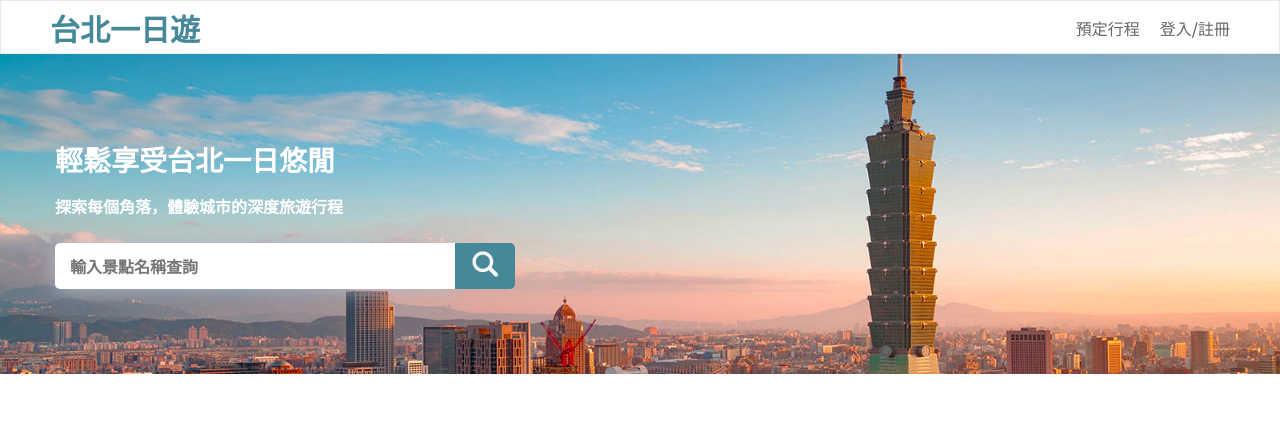
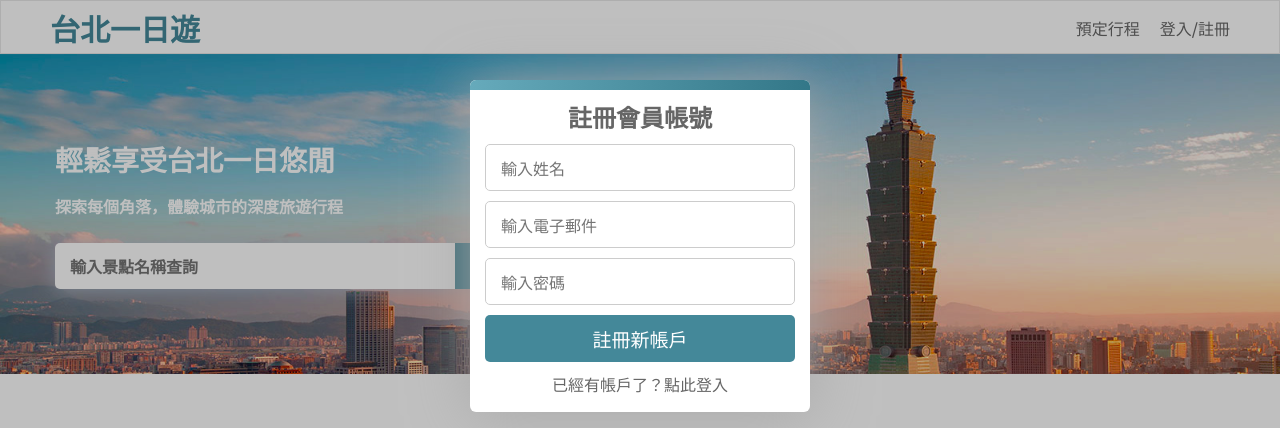
Before and after one commit to Rickyzie/taipei-day-trip, a Flask app: page / in a window 1280 px wide. Shown: the top 428 px of the page. Run offline with Flask 2, Linux system fonts and the light colour scheme; data comes from the database, SQL or seed files in the repository.

Commit message:
add Login and Singup Modal

```diff
--- a/static/styles/attraction.css
+++ b/static/styles/attraction.css
@@ -2,7 +2,7 @@
     top: 0px;
     display: flex;
     position: fixed;
-    z-index: 9999;
+    z-index: 9;
     background-color: var(--ADDITIONAL_COLOR_WHITE);
     justify-content: space-between;
     font-size: 20px;
--- a/static/styles/global.css
+++ b/static/styles/global.css
@@ -11,6 +11,8 @@
     --COPYRIGHT_BACKGROUND: #757575;
     --WHITE_BACKGROUND: #FFFFFF;
     --TITLE_BACKGROUND: rgba(0, 0, 0, .6);
+    --BLACK: #000000;
+    --GRAY_500: #CCCCCC;
 }
 
 * {
@@ -29,3 +31,138 @@ body {
 a {
     text-decoration:none;
 }
+
+.blackCover {
+    z-index: 99;
+    position: fixed;
+    width: 100%;
+    height: 100%;
+    background: var(--BLACK);
+    opacity: 0.25;
+    top: 0;
+}
+
+.TopBorder {
+    position: absolute;
+    top:0;
+    left: 0;
+    background: linear-gradient(270deg, #337788 0%, #66AABB 100%);
+    width: 100%;
+    height: 10px;
+}
+
+.LoginModal {
+    overflow: hidden;
+    z-index: 999;
+    top: 80px;
+    left: 50%;
+    transform: translateX(-50%);
+    position: fixed;
+    display: flex;
+    flex-direction: column;
+    align-items: center;
+    width: 340px;
+    height: 275px;
+    background: var(--WHITE_BACKGROUND);
+    box-shadow: 0px 4px 60px #AAAAAA;
+    border-radius: 6px;
+    padding: 25px 15px 15px 15px;
+
+}
+
+.LoginTitle {
+    font-weight: 700;
+    font-size: 24px;
+    line-height: 24px;
+    color: var(--SECONDARY_COLOR_GRAY_70);
+    margin-bottom: 15px;
+}
+
+.LoginInput {
+    width: 310px;
+    height: 47px;
+    background: var(--ADDITIONAL_COLOR_WHITE);
+    border: 1px solid var(--GRAY_500);
+    border-radius: 5px;
+    font-weight: 500;
+    font-size: 16px;
+    color: var(--GRAY_700);
+    padding: 15px;
+    margin-bottom: 10px;
+}
+
+.LoginFormButton {
+    width: 310px;
+    height: 47px;
+    background: var(--PRIMARY_COLOR);
+    border-radius: 5px;
+    font-weight: 400;
+    font-size: 19px;
+    color: var(--ADDITIONAL_COLOR_WHITE);
+    border: none;
+    margin-bottom: 10px;
+}
+
+.LoginModalSignup{
+    font-weight: 500;
+    font-size: 16px;
+    color: var(--SECONDARY_COLOR_GRAY_70);
+}
+
+.SignupModal {
+    overflow: hidden;
+    z-index: 999;
+    top: 80px;
+    left: 50%;
+    transform: translateX(-50%);
+    position: fixed;
+    display: flex;
+    flex-direction: column;
+    align-items: center;
+    width: 340px;
+    height: 332px;
+    background: var(--WHITE_BACKGROUND);
+    box-shadow: 0px 4px 60px #AAAAAA;
+    border-radius: 6px;
+    padding: 25px 15px 15px 15px;
+
+}
+
+.SignupTitle {
+    font-weight: 700;
+    font-size: 24px;
+    line-height: 24px;
+    color: var(--SECONDARY_COLOR_GRAY_70);
+    margin-bottom: 15px;
+}
+
+.SignupInput {
+    width: 310px;
+    height: 47px;
+    background: var(--ADDITIONAL_COLOR_WHITE);
+    border: 1px solid var(--GRAY_500);
+    border-radius: 5px;
+    font-weight: 500;
+    font-size: 16px;
+    color: var(--GRAY_700);
+    padding: 15px;
+    margin-bottom: 10px;
+}
+
+.SignupFormButton {
+    width: 310px;
+    height: 47px;
+    background: var(--PRIMARY_COLOR);
+    border-radius: 5px;
+    font-weight: 400;
+    font-size: 19px;
+    color: var(--ADDITIONAL_COLOR_WHITE);
+    border: none;
+    margin-bottom: 10px;
+}
+
+.LoginModalLogin{
+    font-weight: 500;
+    font-size: 16px;
+    color: var(--SECONDARY_COLOR_GRAY_70);
+}
--- a/static/styles/index.css
+++ b/static/styles/index.css
@@ -2,7 +2,7 @@
     top: 0px;
     display: flex;
     position: fixed;
-    z-index: 9999;
+    z-index: 9;
     background-color: var(--ADDITIONAL_COLOR_WHITE);
     justify-content: space-between;
     font-size: 20px;
--- a/templates/index.html
+++ b/templates/index.html
@@ -12,6 +12,18 @@
     <link href="https://fonts.googleapis.com/css2?family=Noto+Sans+TC:wght@400;500;700&amp;display=swap" rel="stylesheet">
 </head>
 <body>
+    <div class = "blackCover"></div>
+    <div class = "SignupModal">
+        <div class  = "TopBorder"></div>
+        <div class = "SignupTitle">註冊會員帳號</div>
+        <form class = "SignupForm" action="javascript:void(-1)">
+            <input class = "SignupInput" name = "userName" type="password" placeholder="輸入姓名">
+            <input class = "SignupInput" name = "email" type="email" placeholder="輸入電子郵件">
+            <input class = "SignupInput" name = "password" type="password" placeholder="輸入密碼">
+            <button class="SignupFormButton">註冊新帳戶</button>
+        </form>
+        <div class = "LoginModalLogin">已經有帳戶了？點此登入</div>
+    </div>
     <div class = "Navbar">
         <div class = "NavbarContent" >
             <div class = "NavSlogan">
```
Also changed, not shown: templates/attraction.html (+10 -3 lines).
